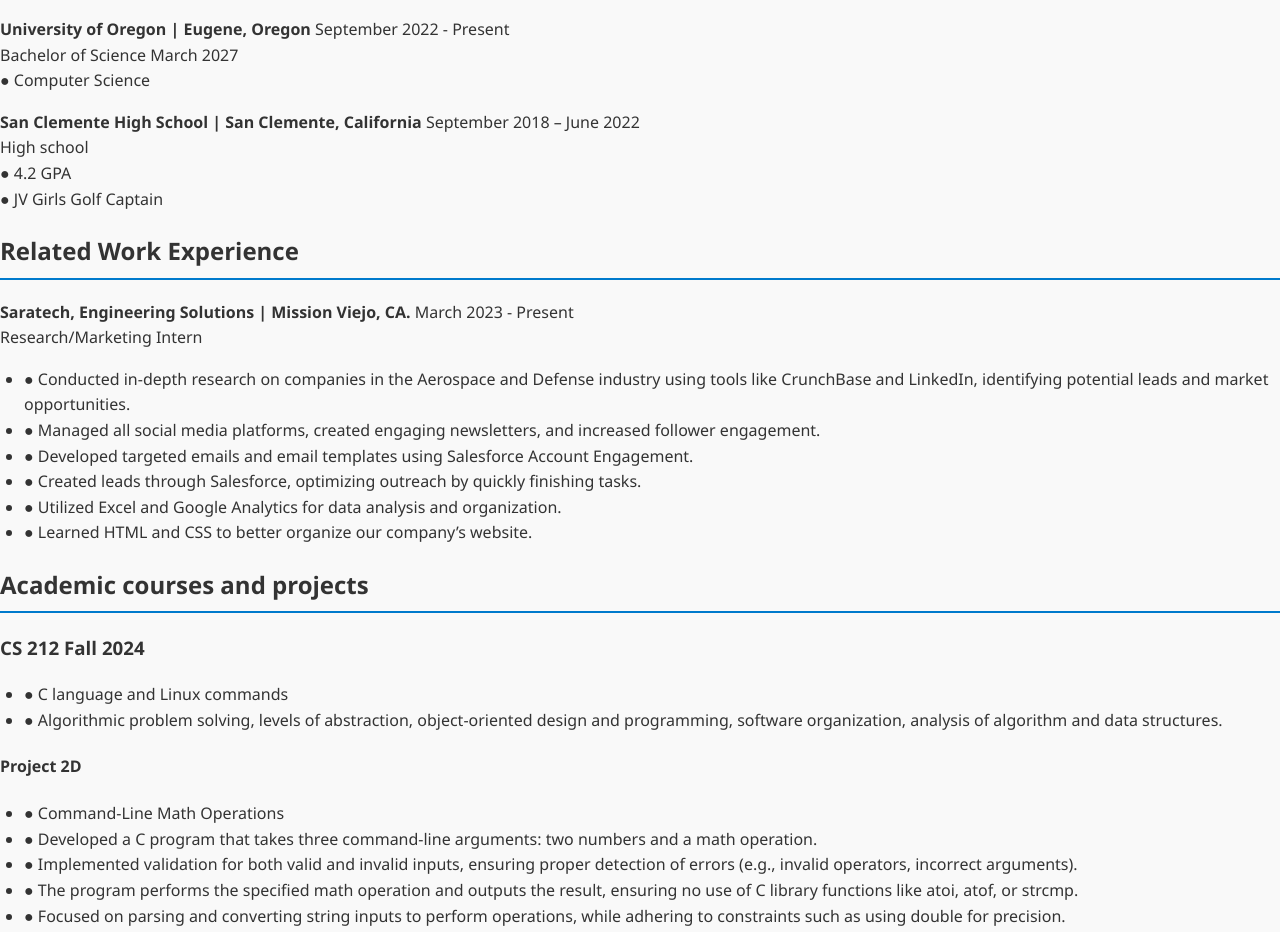
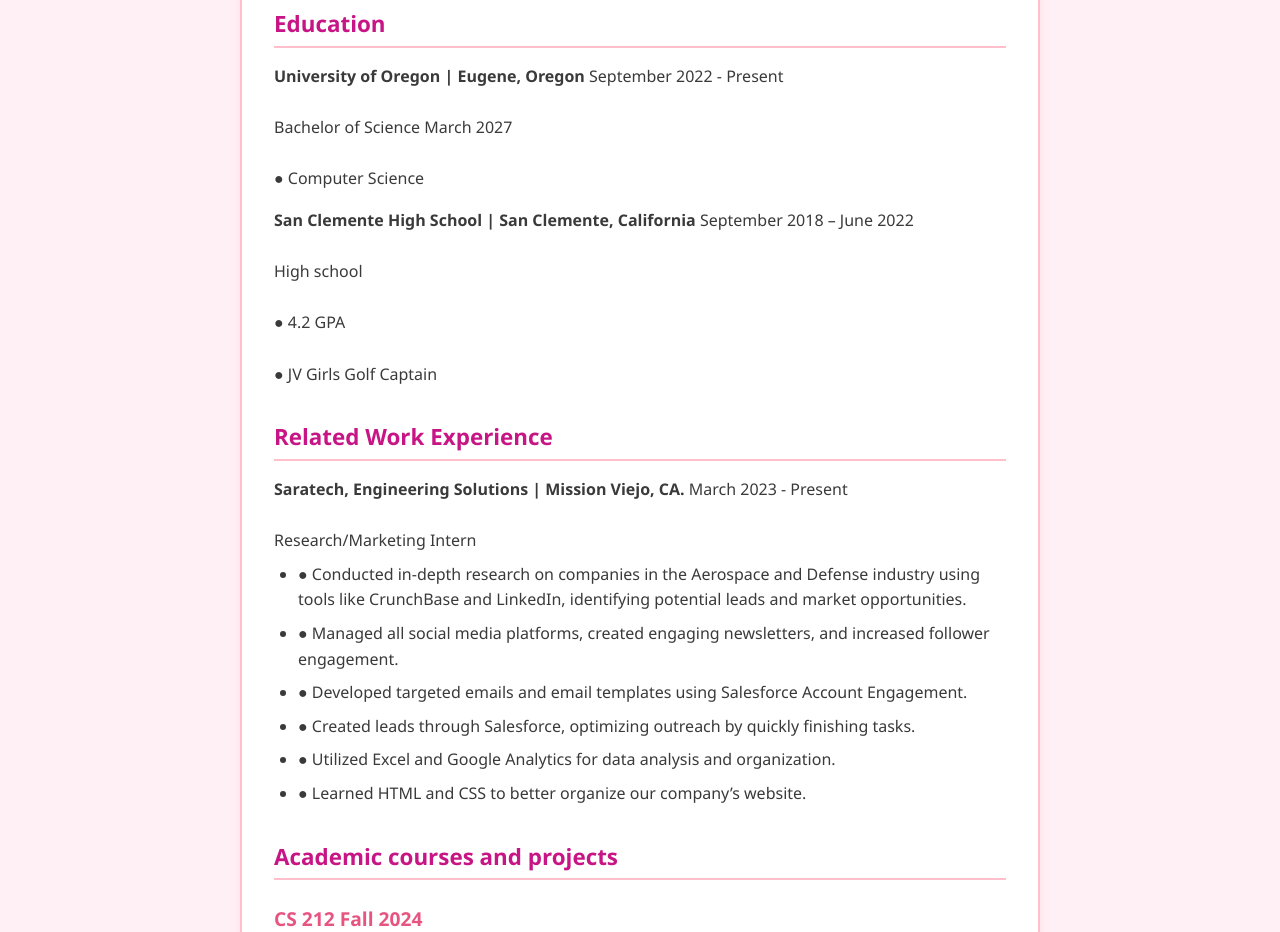
Before and after one commit to kaitym/KaityMurphy_Resume, a plain HTML site: page index.html in a window 1280 px wide. Shown: the part 143-1075 px from the top of the page. Drawn offline with Linux system fonts and the light colour scheme.

Commit message:
Update style.css

```diff
--- a/style.css
+++ b/style.css
@@ -1,41 +1,79 @@
+/* Reset & base styling */
+* {
+  margin: 0;
+  padding: 0;
+  box-sizing: border-box;
+}
+
 body {
   font-family: 'Segoe UI', sans-serif;
-  margin: 0;
-  padding: 0;
+  background-color: #fff0f5;
+  color: #3a3a3a;
   line-height: 1.6;
-  background: #f9f9f9;
-  color: #333;
+  padding: 2rem;
 }
 
-header {
-  background: #cce6ff;
+/* Page container */
+main {
+  max-width: 800px;
+  margin: auto;
+  background-color: #fff;
   padding: 2rem;
-  text-align: center;
+  box-shadow: 0 0 10px rgba(255, 192, 203, 0.3);
+  border-radius: 10px;
+  border: 2px solid #ffc0cb;
 }
 
+/* Headings */
 h1 {
-  margin-bottom: 0.2em;
-}
-
-section {
-  max-width: 800px;
-  margin: 2rem auto;
-  padding: 0 1rem;
+  font-size: 2rem;
+  text-align: center;
+  margin-bottom: 1.5rem;
+  color: #d63384; /* deep pink */
 }
 
 h2 {
-  border-bottom: 2px solid #007acc;
-  padding-bottom: 0.3em;
+  font-size: 1.4rem;
+  margin-top: 2rem;
+  color: #c71585;
+  border-bottom: 2px solid #ffc0cb;
+  padding-bottom: 0.25rem;
+}
+
+h3 {
+  font-size: 1.2rem;
+  margin-top: 1.5rem;
+  color: #e75480;
+}
+
+h4 {
+  font-size: 1.05rem;
+  margin-top: 1rem;
+  color: #e75480;
+  font-style: italic;
+}
+
+/* Paragraphs and lists */
+p {
+  margin: 1rem 0 0.5rem 0;
+  white-space: pre-line;
 }
 
 ul {
-  list-style-type: disc;
-  padding-left: 1.5rem;
+  margin-left: 1.5rem;
+  margin-bottom: 1rem;
 }
 
-footer {
-  text-align: center;
-  padding: 1rem;
-  background: #eee;
-  margin-top: 2rem;
+ul li {
+  margin-bottom: 0.5rem;
 }
+
+/* Optional: link styles */
+a {
+  color: #d63384;
+  text-decoration: none;
+}
+
+a:hover {
+  text-decoration: underline;
+}
```
